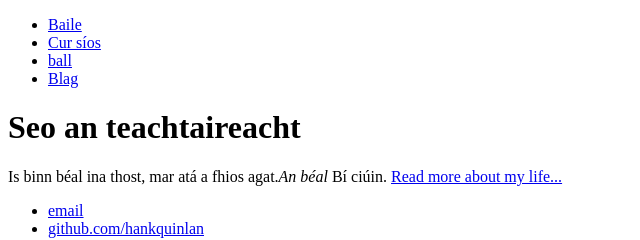
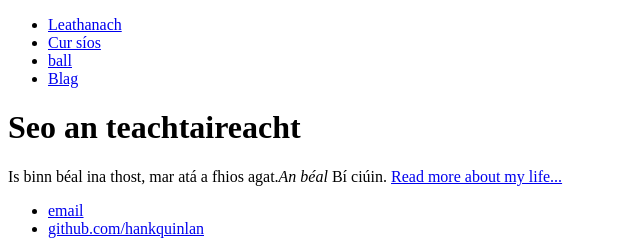
Before and after one commit to pmcu-scl/crosmor, a plain HTML site: page index.html in a window 1280 px wide. Shown: the full height of the page, 0-640 px from the left. Drawn offline with Linux system fonts and the light colour scheme.

Commit message:
Update index.html

```diff
--- a/index.html
+++ b/index.html
@@ -6,7 +6,7 @@
 	<body>
 		<nav>
     		<ul>
-        		<li><a href="/">Baile</a></li>
+        		<li><a href="/liosta.html">Leathanach</a></li>
 	        	<li><a href="/about">Cur síos</a></li>
         		<li><a href="/cv">ball</a></li>
         		<li><a href="/blog">Blag</a></li>
```
